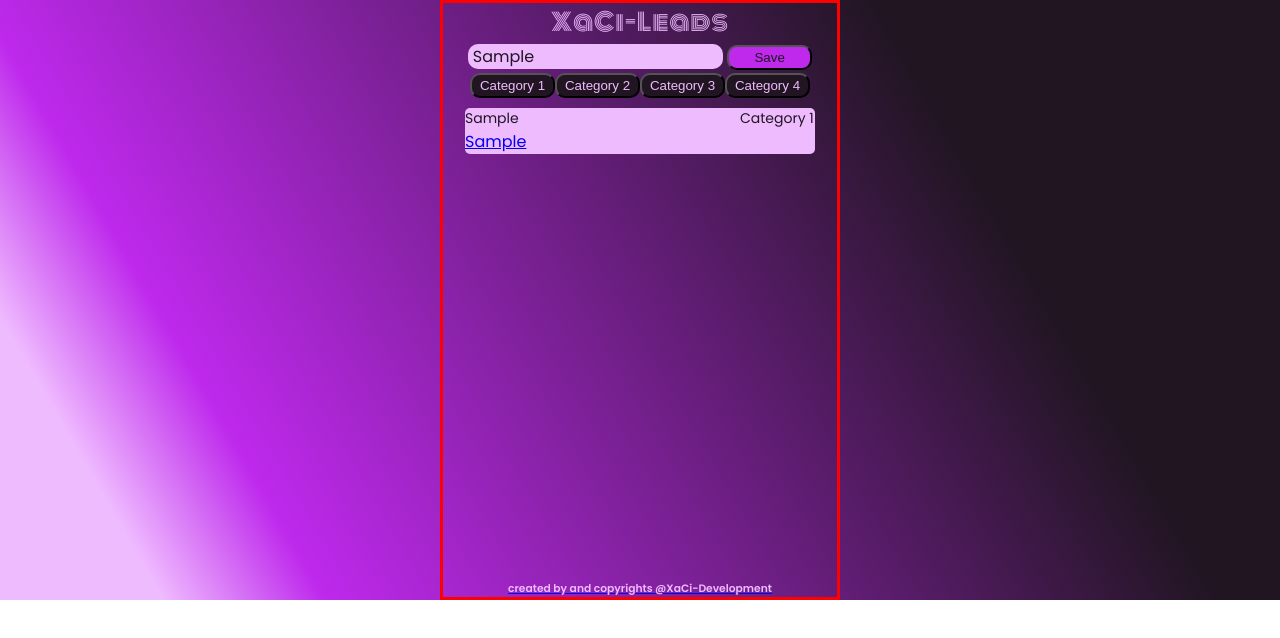
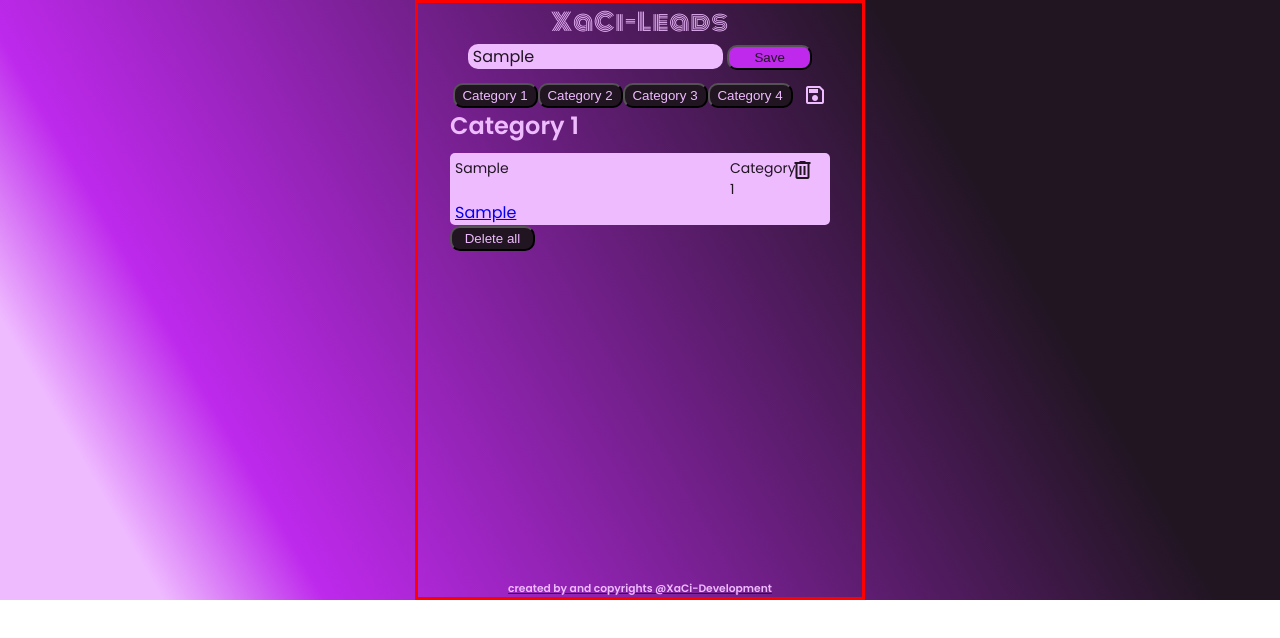
Before and after one commit to FrieXaCi/xaci_leads, a browser extension: page index.html in a window 1280 px wide. Both pictures are taken after typing "Sample" into the empty fields and a click on the button "Save". Drawn offline with nearby package versions, Linux system fonts and the light colour scheme.

Commit message:
alle knoppen werken

```diff
--- a/index.html
+++ b/index.html
@@ -8,10 +8,14 @@
       <meta name="keyword" content="Javascript" />
       <meta name="author" content="Frieda Haringsma XaCi development" />
       <meta name="viewport" content="width=device-width, initial-scale=1.0" />
-      <script
-        src="https://kit.fontawesome.com/196daf2361.js"
-        crossorigin="anonymous"
-      ></script>
+      <link
+        rel="stylesheet"
+        href="https://fonts.googleapis.com/css2?family=Material+Symbols+Outlined:opsz,wght,FILL,GRAD@48,400,0,0"
+      />
+      <link
+        rel="stylesheet"
+        href="https://fonts.googleapis.com/css2?family=Material+Symbols+Outlined:opsz,wght,FILL,GRAD@48,400,0,0"
+      />
       <link
         href="https://fonts.googleapis.com/css2?family=Monoton&family=Poppins:wght@300;400;500;600&display=swap"
         rel="stylesheet"
@@ -29,10 +33,16 @@
         <button id="save-btn">Save</button>
       </form>
       <section class="categories">
-        <button id="button1"></button>
-        <button id="button2"></button>
-        <button id="button3"></button>
-        <button id="button4"></button>
+        <button class="categorie-btn" id="button1"></button>
+
+        <button class="categorie-btn" id="button2"></button>
+
+        <button class="categorie-btn" id="button3"></button>
+
+        <button class="categorie-btn" id="button4"></button>
+        <button id="save-categories">
+          <span class="material-symbols-outlined"> save </span>
+        </button>
       </section>
     </section>
     <section class="leads-body">
--- a/script/script.js
+++ b/script/script.js
@@ -4,6 +4,12 @@ window.onload = () => {
   const category2 = localStorage.getItem('category2') || 'Category 2';
   const category3 = localStorage.getItem('category3') || 'Category 3';
   const category4 = localStorage.getItem('category4') || 'Category 4';
+  const saveCategories = document.getElementById('save-categories');
+
+  // refresh page to save new input categories
+  saveCategories.addEventListener('click', () => {
+    location.reload();
+  });
 
   // Get DOM elements for the buttons
   const button1 = document.getElementById('button1');
@@ -93,9 +99,14 @@ window.onload = () => {
     getLeads.innerHTML = '';
     myLeads = JSON.parse(localStorage.getItem(activeCategory)) || [];
 
+    const title = document.createElement('h2');
+    title.textContent = activeCategory;
+    getLeads.appendChild(title);
+
     for (let i = 0; i < myLeads.length; i++) {
       const leadsContainer = document.createElement('div');
       leadsContainer.className = 'leads-container';
+
       const text = document.createElement('p');
       text.textContent = myLeads[i];
 
@@ -107,23 +118,46 @@ window.onload = () => {
       url.textContent = myLeads[i];
       url.target = '_blank';
 
+      const deleteItem = document.createElement('button');
+      deleteItem.className = 'delete-item-btn';
+      const deleteIcon = document.createElement('span');
+      deleteIcon.className = 'material-symbols-outlined';
+      deleteIcon.textContent = 'delete';
+      deleteItem.appendChild(deleteIcon);
+
+      // Add event listener to delete the specific item
+      deleteItem.addEventListener('click', () => {
+        deleteSpecificItem(i);
+        renderLeads();
+      });
+
       leadsContainer.appendChild(text);
       leadsContainer.appendChild(category);
+      leadsContainer.appendChild(deleteItem);
       leadsContainer.appendChild(url);
 
       getLeads.appendChild(leadsContainer);
     }
+
+    const deleteAll = document.createElement('button');
+    deleteAll.textContent = 'Delete all';
+
+    deleteAll.addEventListener('click', () => {
+      localStorage.removeItem(activeCategory);
+      renderLeads();
+    });
+
+    getLeads.appendChild(deleteAll);
   };
-  /*   // Get URL for category dynamically
-  const getCategoryURL = (category) => {
-    // Define URLs for each category
-    const categoryURLs = {
-      'Category 1': 'https://www.xaci-development.com/category1',
-      'Category 2': 'https://www.xaci-development.com/category2',
-      'Category 3': 'https://www.xaci-development.com/category3',
-      'Category 4': 'https://www.xaci-development.com/category4',
-    };
 
-    return categoryURLs[category] || '';
-  }; */
+  // Delete a specific item from the leads array
+  const deleteSpecificItem = (index) => {
+    const updatedLeads = JSON.parse(localStorage.getItem(activeCategory)) || [];
+
+    if (index >= 0 && index < updatedLeads.length) {
+      updatedLeads.splice(index, 1);
+    }
+
+    localStorage.setItem(activeCategory, JSON.stringify(updatedLeads));
+  };
 };
--- a/style/style.scss
+++ b/style/style.scss
@@ -30,7 +30,7 @@ body {
   display: flex;
   flex-direction: column;
   align-items: center;
-  max-width: 400px;
+  width: 450px;
   height: 600px;
   font-family: $text;
   color: $tri-color;
@@ -70,17 +70,34 @@ body {
       }
     }
     .categories {
+      margin-top: 10px;
       display: flex;
       align-items: center;
       justify-content: space-evenly;
+    }
+    #save-categories {
+      margin-left: 10px;
+      width: 25px;
+      height: 25px;
+      background: none;
+      color: inherit;
+      border: none;
+      padding: 0;
+      font: inherit;
+      cursor: pointer;
+      outline: inherit;
     }
   }
   .leads-container {
     width: 100%;
     margin-top: 10px;
+    padding-top: 5px;
+    padding-left: 5px;
     display: grid;
-    grid-template-columns: 275px 75px;
+    grid-template-columns: 275px 50px 50px;
     grid-template-rows: auto;
+    align-items: flex-start;
+    justify-content: space-between;
     p {
       font-size: 14px;
       font-family: $text;
@@ -88,6 +105,18 @@ body {
     background: $tri-color;
     color: $pri-background-color;
     border-radius: 5px;
+    .delete-item-btn {
+      margin-left: 10px;
+      width: 25px;
+      height: 25px;
+      background: none;
+      color: inherit;
+      border: none;
+      padding: 0;
+      font: inherit;
+      cursor: pointer;
+      outline: inherit;
+    }
   }
   .footer {
     position: absolute;
```
Also changed, not shown: style/style.css, 1 other file.
